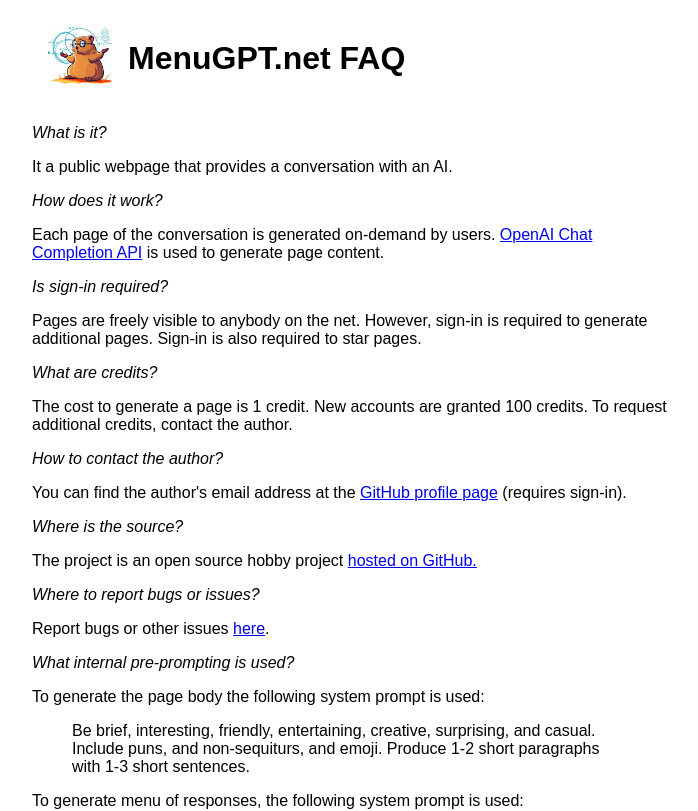
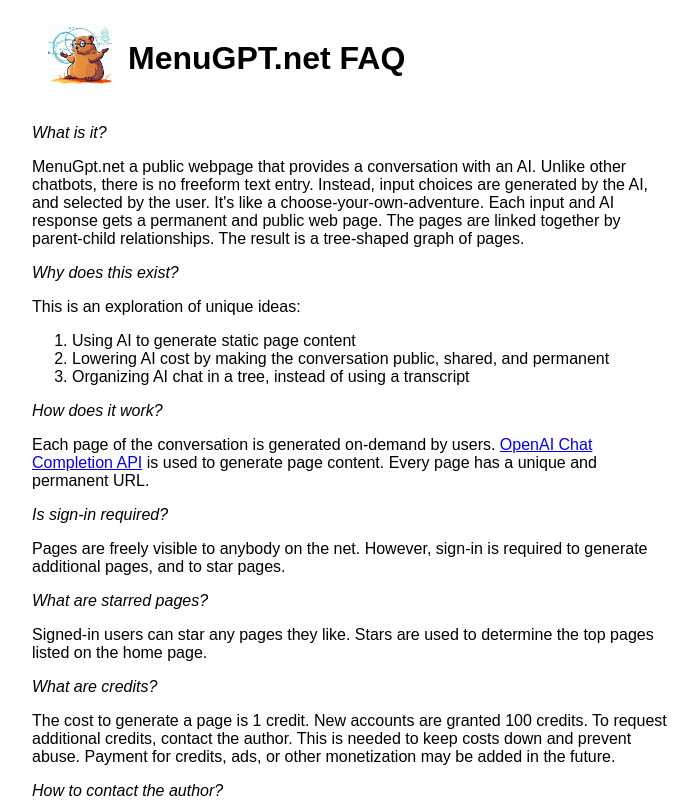
Before and after one commit to landon9720/menugpt.net, a Next.js app: page /faq in a window 1280 px wide. Shown: the top 811 px of the page, without its empty margins (288-986 px from the left). Built offline with nearby package versions, Linux system fonts and the light colour scheme; a web font is replaced by a local one.

Commit message:
faq updates

```diff
--- a/pages/faq.tsx
+++ b/pages/faq.tsx
@@ -12,26 +12,51 @@
     <>
       <Top text="MenuGPT.net FAQ" />
       <p className={styles.question}>What is it?</p>
-      <p>It a public webpage that provides a conversation with an AI.</p>
+      <p>
+        MenuGpt.net a public webpage that provides a conversation with an AI.
+        Unlike other chatbots, there is no freeform text entry. Instead, input
+        choices are generated by the AI, and selected by the user. It's like a
+        choose-your-own-adventure. Each input and AI response gets a permanent
+        and public web page. The pages are linked together by parent-child
+        relationships. The result is a tree-shaped graph of pages.
+      </p>
+      <p className={styles.question}>Why does this exist?</p>
+      <p>
+        This is an exploration of unique ideas:
+        <ol>
+          <li>Using AI to generate static page content</li>
+          <li>
+            Lowering AI cost by making the conversation public, shared, and
+            permanent
+          </li>
+          <li>Organizing AI chat in a tree, instead of using a transcript</li>
+        </ol>
+      </p>
       <p className={styles.question}>How does it work?</p>
       <p>
         Each page of the conversation is generated on-demand by users.{' '}
         <Link href="https://platform.openai.com/docs/api-reference/completions">
           OpenAI Chat Completion API
         </Link>{' '}
-        is used to generate page content.
+        is used to generate page content. Every page has a unique and permanent
+        URL.
       </p>
       <p className={styles.question}>Is sign-in required?</p>
       <p>
         Pages are freely visible to anybody on the net. However, sign-in is
-        required to generate additional pages. Sign-in is also required to star
-        pages.
+        required to generate additional pages, and to star pages.
+      </p>
+      <p className={styles.question}>What are starred pages?</p>
+      <p>
+        Signed-in users can star any pages they like. Stars are used to
+        determine the top pages listed on the home page.
       </p>
       <p className={styles.question}>What are credits?</p>
       <p>
         The cost to generate a page is 1 credit. New accounts are granted{' '}
         {NEW_USER_CREDITS} credits. To request additional credits, contact the
-        author.
+        author. This is needed to keep costs down and prevent abuse. Payment for
+        credits, ads, or other monetization may be added in the future.
       </p>
       <p className={styles.question}>How to contact the author?</p>
       <p>
```
